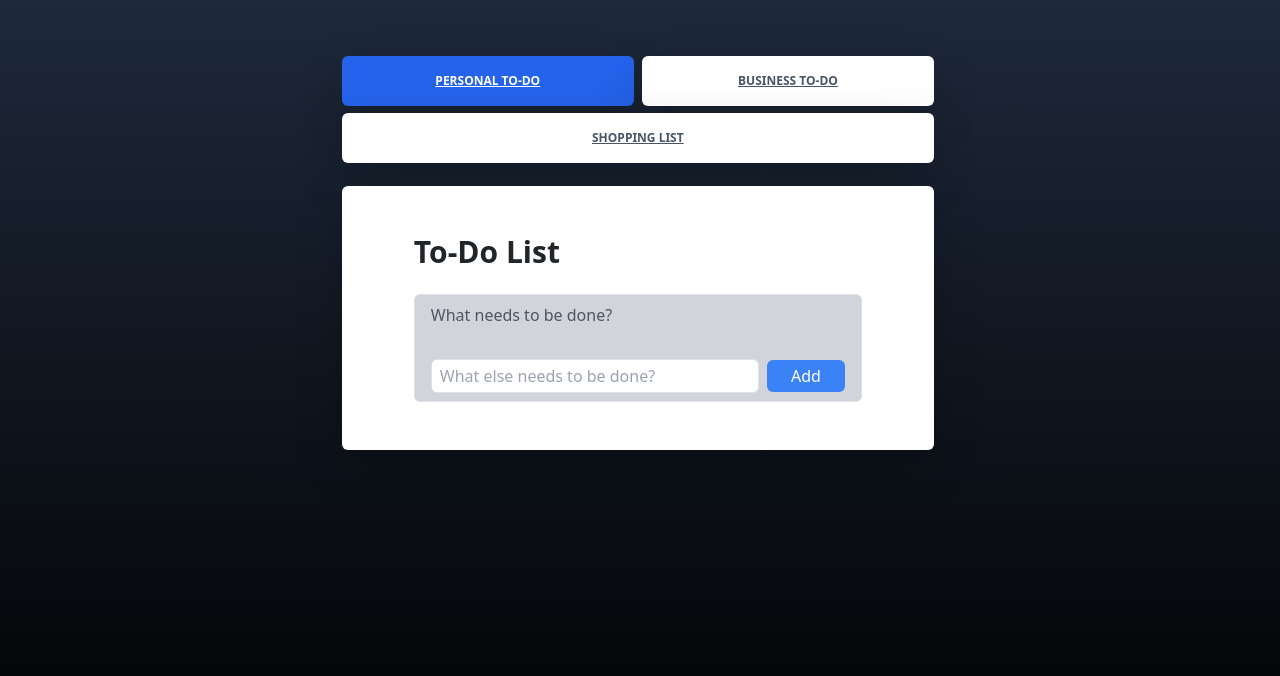
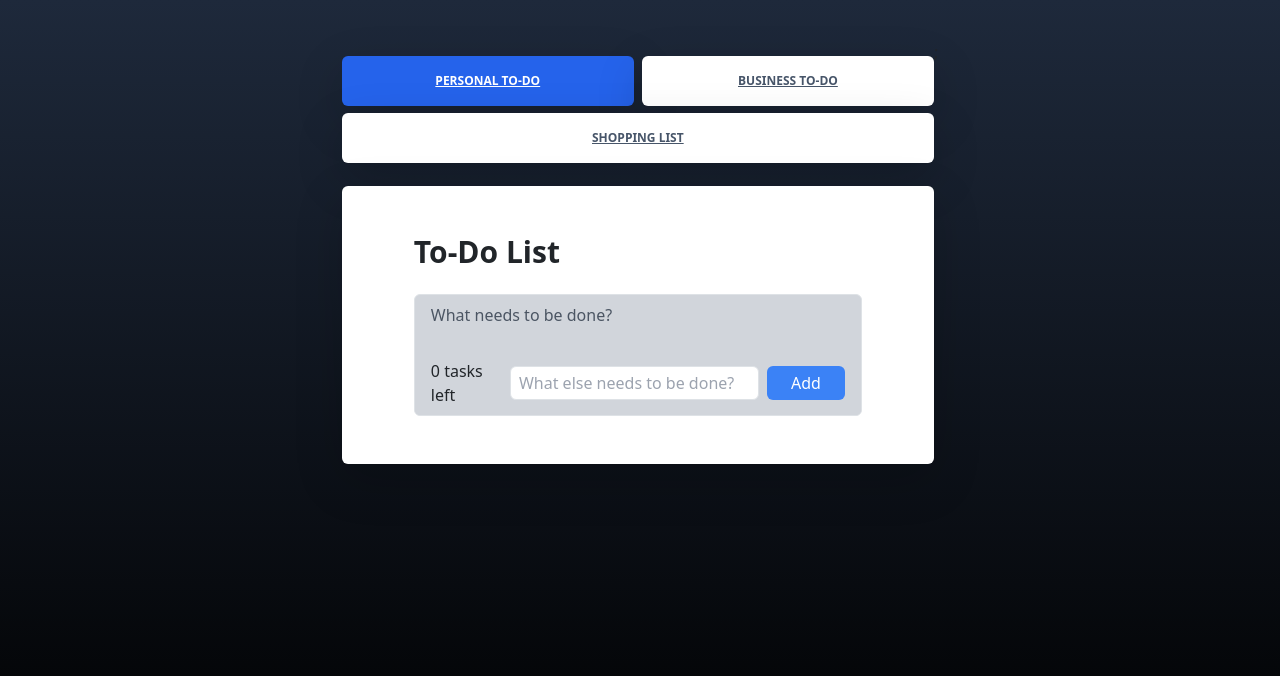
Before and after one commit to louitron/to-do_list_app, a Next.js app: page / in a window 1280 px wide. Shown: the top 676 px of the page. Built offline with nearby package versions, Linux system fonts and the light colour scheme.

Commit message:
Added task remainder counter

```diff
--- a/src/components/ToDo.jsx
+++ b/src/components/ToDo.jsx
@@ -29,8 +29,9 @@ export function ToDo() {
     const newTasks = [...tasks];
     newTasks[index].done = !newTasks[index].done;
     setTasks(newTasks);
-    console.log(newTasks);
   };
+
+  const incompleteTasks = tasks.filter((task) => !task.done);
 
   return (
     <div className="max-w-md mx-auto">
@@ -66,7 +67,9 @@ export function ToDo() {
             </li>
           ))}
         </ul>
-        <div className="bg-gray-300 px-3 py-2 flex items-center">
+        <div className="bg-gray-300 px-3 py-2 flex items-center justify-between">
+          <span>{incompleteTasks.length} tasks left</span>
+          <div className="flex">
             <input
               type="text"
               className="flex-grow border rounded-md py-1 px-2 mr-2"
@@ -84,5 +87,6 @@ export function ToDo() {
           </div>
         </div>
       </div>
+    </div>
   );
 }
```
Lines whose indentation alone changed are shown as unchanged.
